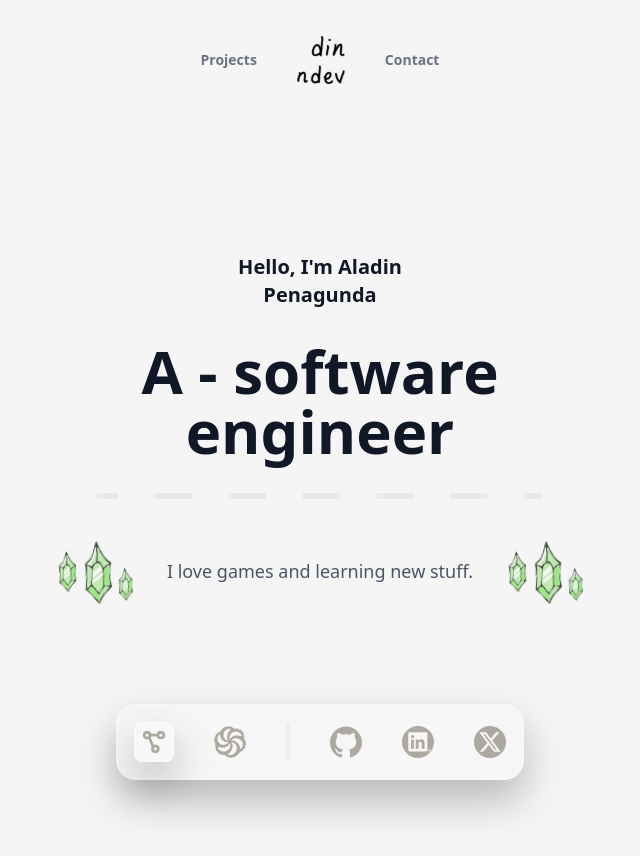
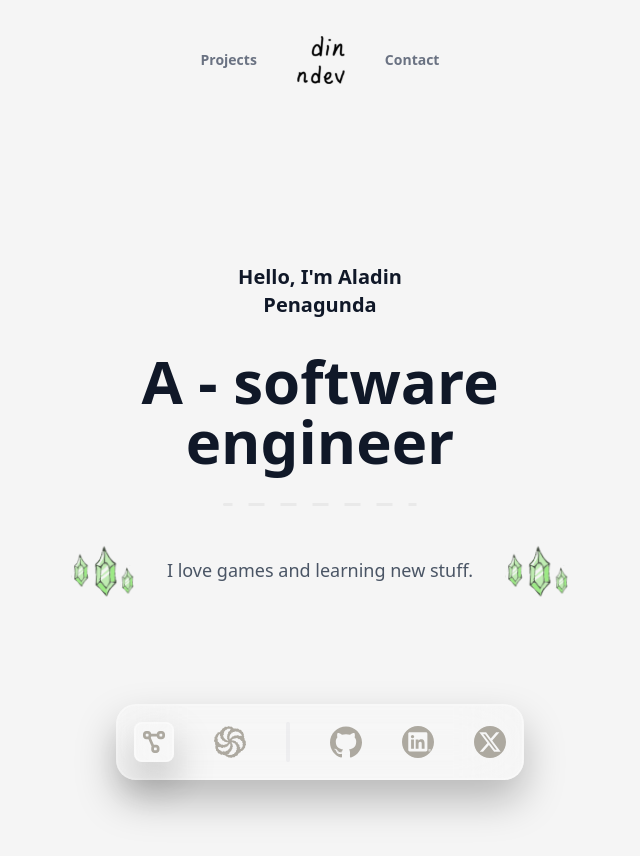
Before and after one commit to dinndev2/dn, a React (Vite) app: page / in a window 1280 px wide. Shown: the top 856 px of the page, without its empty margins (320-960 px from the left). Built offline with nearby package versions, Linux system fonts and the light colour scheme.

Commit message:
To public svgs

```diff
--- a/src/components/Hero.jsx
+++ b/src/components/Hero.jsx
@@ -1,15 +1,17 @@
+import Gem from './icons/Gem'
+import Line from './icons/Line'
 export default function Hero () {
   return (
     <div className="flex flex-col items-center justify-center gap-4 sm:gap-6 md:gap-8 w-full max-w-md sm:max-w-lg md:max-w-xl px-4">
       <h3 className="text-base sm:text-lg md:text-xl text-gray-900 font-semibold text-center">Hello, I'm Aladin <br/> Penagunda </h3>
       <h1 className="text-3xl sm:text-4xl md:text-5xl lg:text-6xl text-gray-900 font-bold text-center">A - software engineer</h1>
-      <img src="/public/line.svg" alt="hero" className="w-full max-w-xs sm:max-w-sm md:max-w-md" />
+      <Line />
       <div className="flex items-center justify-center gap-4 sm:gap-6 md:gap-8 flex-wrap">
-        <img src="/public/gem.svg" alt="gem" className="w-6 h-6 sm:w-12 sm:h-12 md:w-20 md:h-20" />
+        <Gem />
         <p className="text-sm sm:text-base md:text-lg text-gray-600 text-center">
           I love games and learning new stuff.
         </p>
-        <img src="/public/gem.svg" alt="gem" className="w-6 h-6 sm:w-12 sm:h-12 md:w-20 md:h-20" />
+        <Gem />
       </div>
     </div>
   )
--- a/src/components/icons/Dinndev.jsx
+++ b/src/components/icons/Dinndev.jsx
@@ -1,5 +1,5 @@
 export default function Dinndev() {
   return (
-    <img src="/public/dinndev.svg" alt="dinndev" className="h-8 sm:h-10 md:h-12 w-auto" />
+    <img src="/dinndev.svg" alt="dinndev" className="h-8 sm:h-10 md:h-12 w-auto" />
   )
 }
--- a/src/components/icons/Gem.jsx
+++ b/src/components/icons/Gem.jsx
@@ -1,5 +1,5 @@
 export default function Gem() {
   return (
-    <img src="/public/gem.svg" alt="gem" className="w-6 h-6 sm:w-12 sm:h-12 md:w-20 md:h-20" />
+    <img src="/gem.svg" alt="gem" className="w-6 h-6 sm:w-12 sm:h-12 md:w-16 md:h-16" />
   )
 }
--- a/src/components/icons/Line.jsx
+++ b/src/components/icons/Line.jsx
@@ -1,5 +1,7 @@
 export default function Line() {
   return (
-    <img src="/public/line.svg" alt="line" className="w-full max-w-xs sm:max-w-sm md:max-w-md" />
+    <svg width="194" height="3" viewBox="0 0 194 3" fill="none" xmlns="http://www.w3.org/2000/svg" className="w-full max-w-xs sm:max-w-sm md:max-w-md">
+      <path d="M1.5 3.05176e-05C0.671573 3.059e-05 -7.24234e-08 0.671604 0 1.50003C7.24234e-08 2.32846 0.671573 3.00003 1.5 3.00003L1.5 1.50003L1.5 3.05176e-05ZM1.5 1.50003L1.5 3.00003L9.5 3.00003L9.5 1.50003L9.5 2.98182e-05L1.5 3.05176e-05L1.5 1.50003ZM25.5 1.50003L25.5 3.00003L41.5 3.00003L41.5 1.50003L41.5 2.70207e-05L25.5 2.84194e-05L25.5 1.50003ZM57.5 1.50003L57.5 3.00003L73.5 3.00002L73.5 1.50002L73.5 2.42231e-05L57.5 2.56219e-05L57.5 1.50003ZM89.5 1.50002L89.5 3.00002L105.5 3.00002L105.5 1.50002L105.5 2.14256e-05L89.5 2.28244e-05L89.5 1.50002ZM121.5 1.50002L121.5 3.00002L137.5 3.00002L137.5 1.50002L137.5 1.86281e-05L121.5 2.00268e-05L121.5 1.50002ZM153.5 1.50002L153.5 3.00002L169.5 3.00002L169.5 1.50002L169.5 1.58306e-05L153.5 1.72293e-05L153.5 1.50002ZM185.5 1.50001L185.5 3.00001L193.5 3.00001L193.5 1.50001L193.5 1.37324e-05L185.5 1.44318e-05L185.5 1.50001Z" fill="#E9E9E9"/>
+    </svg>
   )
 }
--- a/src/components/navigation/Tab.jsx
+++ b/src/components/navigation/Tab.jsx
@@ -1,8 +1,10 @@
+import Dinndev from '../icons/Dinndev'
+
 export default function Tab() {
   return (
     <div className="fixed top-3 sm:top-5 left-1/2 -translate-x-1/2 flex gap-4 sm:gap-8 md:gap-10 items-center justify-center w-48 sm:w-56 md:w-64 max-w-2xl px-4 py-2 sm:py-4 z-50">
       <a className="text-xs sm:text-sm font-semibold text-gray-500 hover:text-gray-800 transition-colors duration-300" href="#projects">Projects</a>
-      <img src="/public/dinndev.svg" alt="dinndev" className="h-8 sm:h-10 md:h-12 w-auto" />
+      <Dinndev />
       <a href="mailto:dinndev@gmail.com" className="text-xs sm:text-sm font-semibold text-gray-500 hover:text-gray-800 transition-colors duration-300">Contact</a>
     </div>
   );
```
